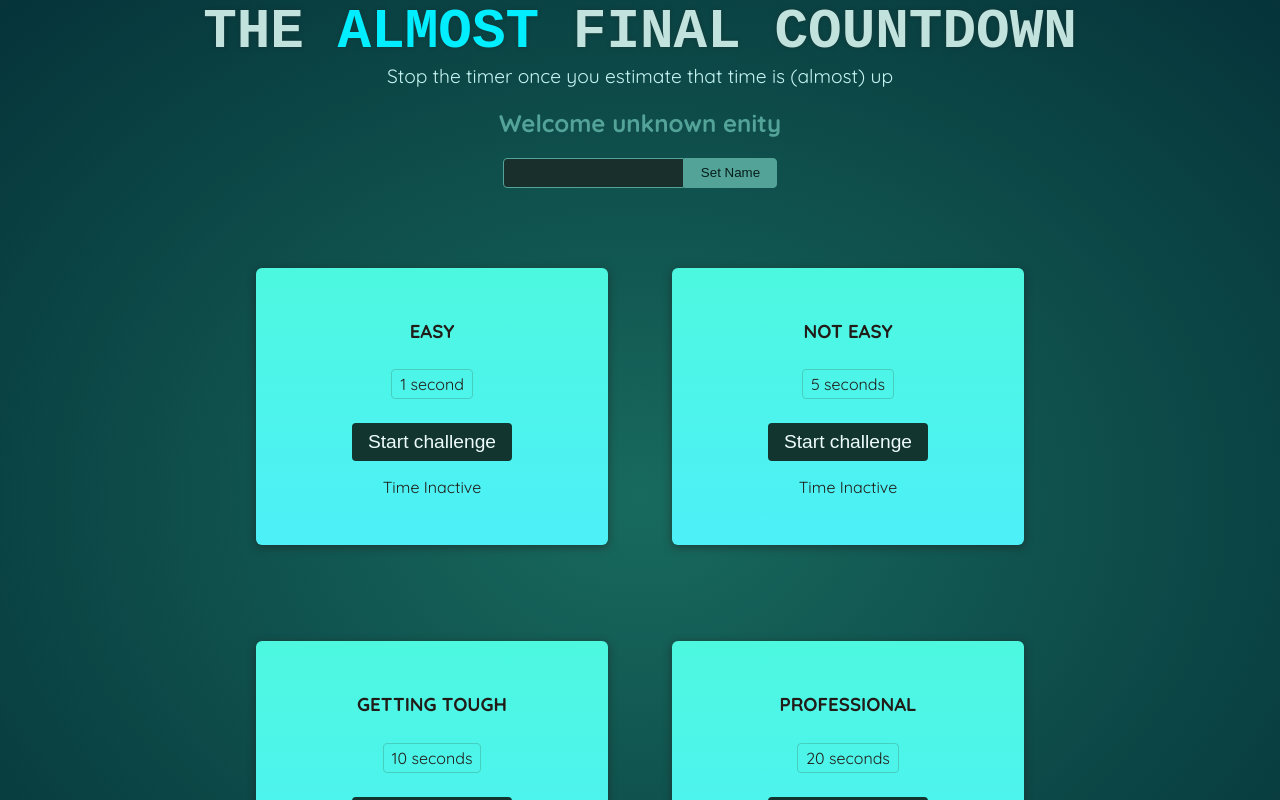
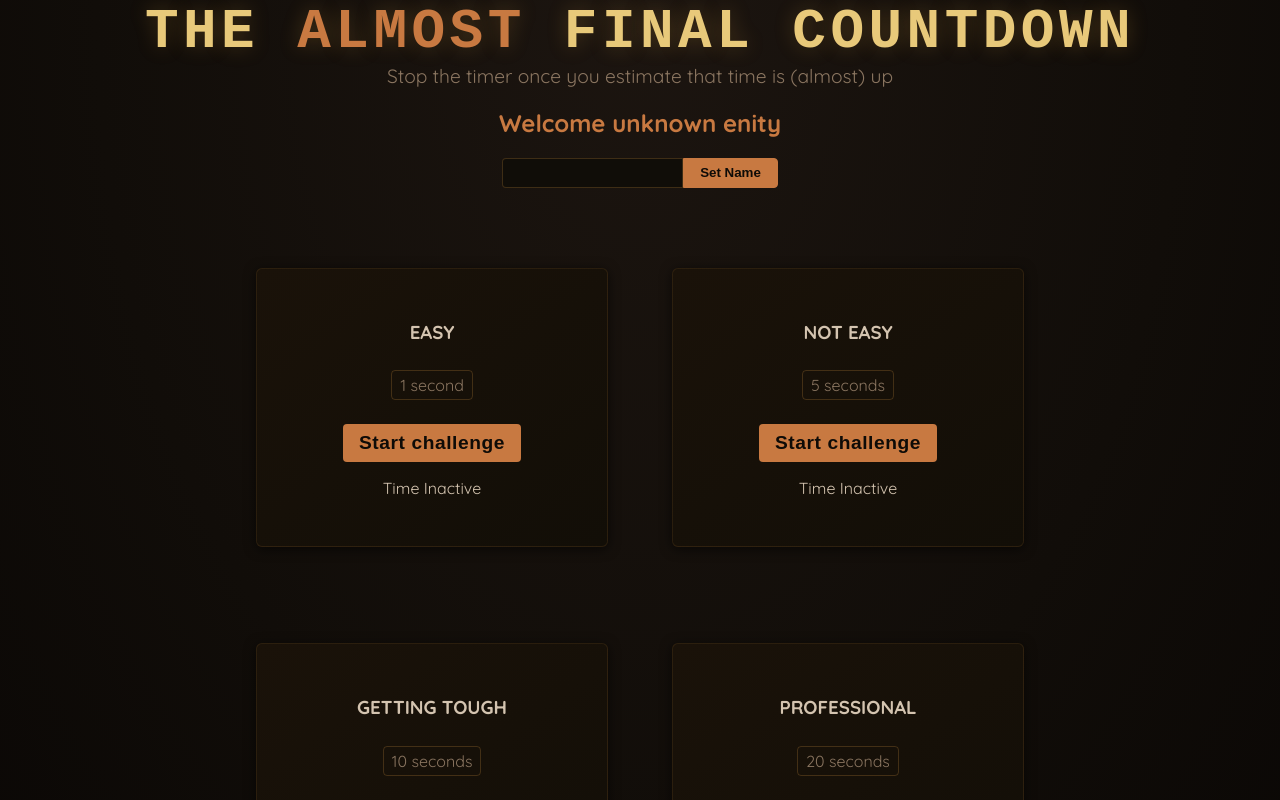
Before and after one commit to Mayank-creations/final-countdown-game, a React (Vite) app: page / in a window 1280 px wide. Shown: the top 800 px of the page. Built offline with nearby package versions, Linux system fonts and the light colour scheme; a web font is replaced by a local one.

Commit message:
changed theme in css

```diff
--- a/src/index.css
+++ b/src/index.css
@@ -9,8 +9,8 @@ body {
   font-family: 'Quicksand', sans-serif;
   -webkit-font-smoothing: antialiased;
   -moz-osx-font-smoothing: grayscale;
-  background: radial-gradient(#186a5e, #053339);
-  color: #e1eeeb;
+  background: radial-gradient(ellipse at top, #1c1510 0%, #110d09 60%, #0a0705 100%);
+  color: #d4c4b0;
   min-height: 100vh;
 }
 
@@ -18,31 +18,33 @@ body {
   max-width: 60rem;
   margin: 2rem auto;
   padding: 2rem;
-  background: radial-gradient(#0b201d, #021619);
+  background: linear-gradient(160deg, #161009 0%, #0e0b07 100%);
   border-radius: 16px;
-  box-shadow: 0 2px 8px rgba(0, 0, 0, 0.8);
+  box-shadow: 0 4px 24px rgba(0, 0, 0, 0.7), inset 0 1px 0 rgba(200, 140, 60, 0.06);
+  border: 1px solid rgba(200, 140, 60, 0.1);
 }
 
 h1 {
   font-family: 'Handjet', monospace;
   text-align: center;
   text-transform: uppercase;
-  color: #c1e2dd;
-  text-shadow: 0 0 4px rgba(35, 34, 34, 0.4);
+  color: #e8c97a;
+  text-shadow: 0 0 20px rgba(220, 160, 60, 0.25);
   font-size: 3.5rem;
   margin: 0;
+  letter-spacing: 0.08em;
 }
 
 h1 em {
   font-style: normal;
-  color: #00eeff;
+  color: #c87941;
 }
 
 header p {
   font-size: 1.2rem;
   margin: 0;
   text-align: center;
-  color: #c6f4f2;
+  color: #8a7560;
 }
 
 #player {
@@ -50,7 +52,7 @@ header p {
 }
 
 #player h2 {
-  color: #54a399;
+  color: #c87941;
 }
 
 #player p {
@@ -61,28 +63,29 @@ header p {
 
 #player input {
   font: inherit;
-  border: 1px solid #54a399;
-  background-color: #192f2b;
+  border: 1px solid rgba(200, 140, 60, 0.25);
+  background-color: #100d08;
   border-radius: 4px;
   border-top-right-radius: 0;
   border-bottom-right-radius: 0;
   padding: 0.25rem;
-  color: #d1f0ec;
+  color: #d4c4b0;
 }
 
 #player button {
   cursor: pointer;
-  background-color: #54a399;
-  border: 1px solid #54a399;
+  background-color: #c87941;
+  border: 1px solid #c87941;
   padding: 0.4rem 1rem;
-  color: #061e1a;
+  color: #0e0b07;
   border-top-right-radius: 4px;
   border-bottom-right-radius: 4px;
+  font-weight: 700;
 }
 
 #player button:hover {
-  background-color: #3c8379;
-  border-color: #3c8379;
+  background-color: #a8602e;
+  border-color: #a8602e;
 }
 
 #challenges {
@@ -101,10 +104,11 @@ header p {
   justify-content: center;
   padding: 2rem;
   margin: 2rem auto;
-  background: linear-gradient(#4df8df, #4df0f8);
-  color: #221c18;
-  box-shadow: 0 2px 8px rgba(35, 34, 34, 0.6);
+  background: linear-gradient(145deg, #1a1209, #120e07);
+  color: #d4c4b0;
+  box-shadow: 0 2px 12px rgba(0, 0, 0, 0.6);
   border-radius: 6px;
+  border: 1px solid rgba(200, 140, 60, 0.12);
 }
 
 .challenge button {
@@ -112,14 +116,16 @@ header p {
   padding: 0.5rem 1rem;
   border: none;
   border-radius: 4px;
-  background: #12352f;
-  color: #edfcfa;
+  background: #c87941;
+  color: #0e0b07;
   font-size: 1.2rem;
   cursor: pointer;
+  font-weight: 700;
+  letter-spacing: 0.03em;
 }
 
 .challenge button:hover {
-  background: #051715;
+  background: #a8602e;
 }
 
 .challenge h2 {
@@ -128,14 +134,15 @@ header p {
   margin: 0;
   text-align: center;
   text-transform: uppercase;
-  color: #221c18;
+  color: #e8c97a;
 }
 
 .challenge-time {
-  border: 1px solid #46cebe;
+  border: 1px solid rgba(200, 140, 60, 0.25);
   border-radius: 4px;
   padding: 0.25rem 0.5rem;
   margin: 0.5rem;
+  color: #8a7560;
 }
 
 .challenge .active {
@@ -146,7 +153,10 @@ header p {
   border: none;
   border-radius: 8px;
   padding: 2rem;
-  background-color: #d7fcf8;
+  background-color: #110e08;
+  color: #d4c4b0;
+  border: 1px solid rgba(200, 140, 60, 0.15);
+  box-shadow: 0 8px 40px rgba(0, 0, 0, 0.8);
 }
 
 .result-modal[open] {
@@ -154,7 +164,7 @@ header p {
 }
 
 .result-modal::backdrop {
-  background: rgba(0, 0, 0, 0.9);
+  background: rgba(0, 0, 0, 0.92);
 }
 
 .result-modal h2 {
@@ -162,22 +172,24 @@ header p {
   margin: 0 0 0.25rem 0;
   font-size: 3rem;
   text-transform: uppercase;
+  color: #e8c97a;
 }
 
 .result-modal progress {
   width: 100%;
   height: 1.5rem;
   margin: 0;
-  accent-color: #46cebe;
+  accent-color: #c87941;
 }
 
 .result-modal p {
   margin: 0.5rem 0;
   font-size: 1.2rem;
+  color: #8a7560;
 }
 
 .result-modal p strong {
-  color: #10655b;
+  color: #c87941;
 }
 
 .result-modal form {
@@ -189,14 +201,15 @@ header p {
   padding: 0.5rem 1rem;
   border: none;
   border-radius: 4px;
-  background: #12352f;
-  color: #edfcfa;
+  background: #c87941;
+  color: #0e0b07;
   font-size: 1.2rem;
   cursor: pointer;
+  font-weight: 700;
 }
 
 .result-modal button:hover {
-  background: #051715;
+  background: #a8602e;
 }
 
 @keyframes slide-in-from-top {
```
Also changed, not shown: src/components/ResultPopup.jsx (added).
